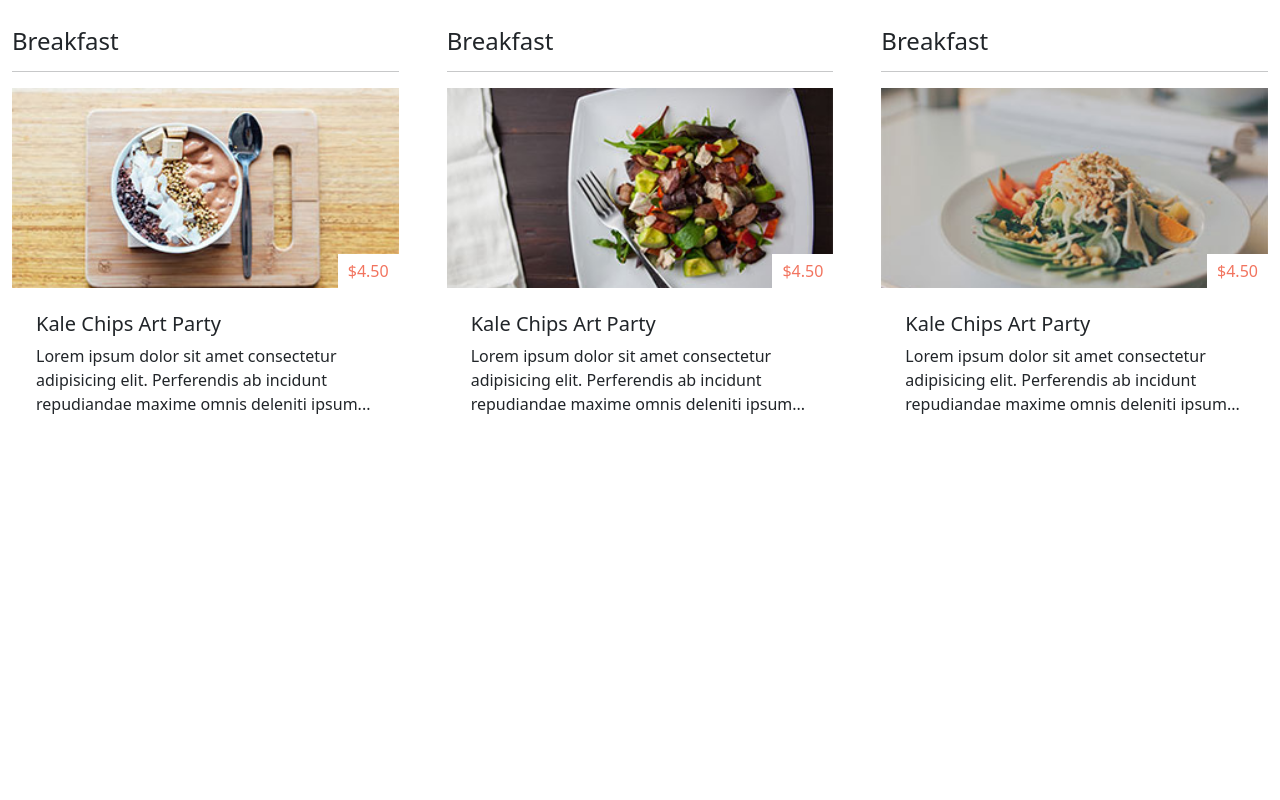
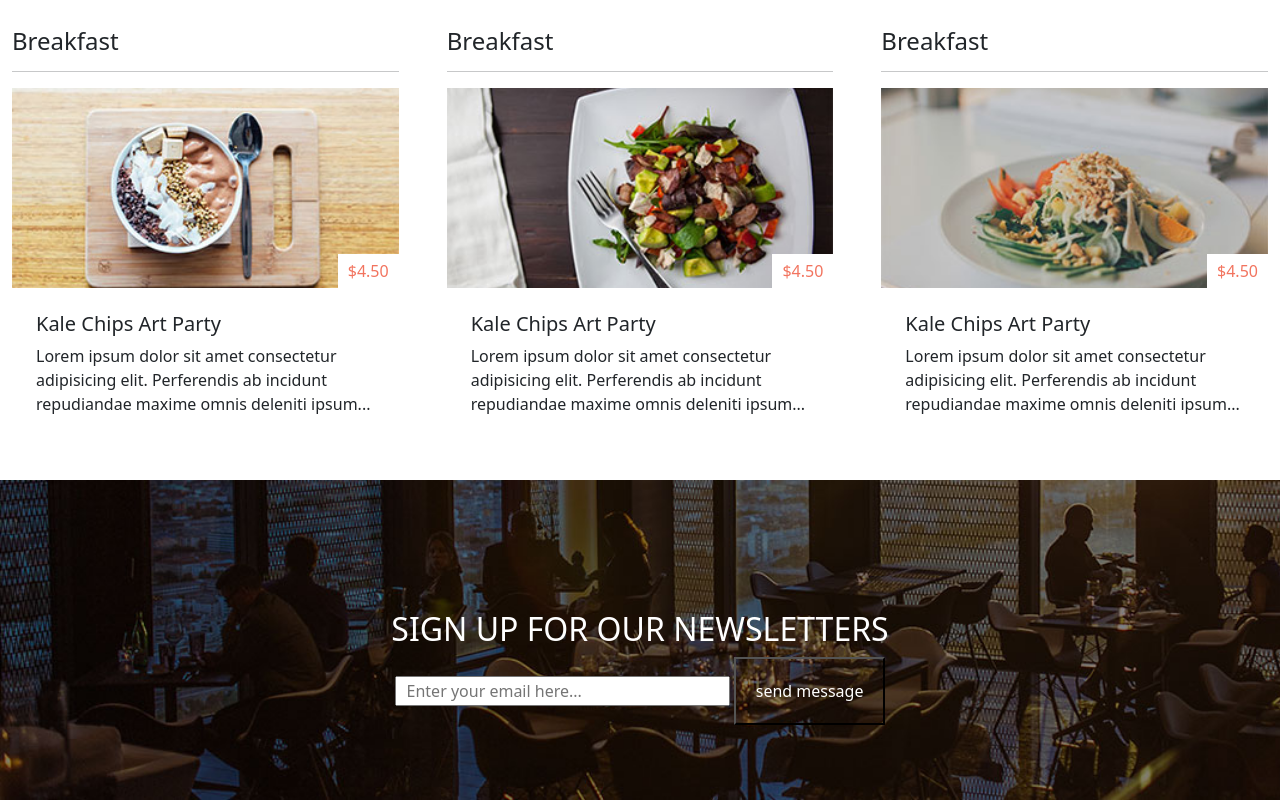
Before and after one commit to herediat/victory-sass, a website: page index.html in a window 1280 px wide. Shown: the part 1800-2600 px from the top of the page. Before the commit the page ends 2280 px from the top, so only its background shows below. Drawn offline with nearby package versions, Linux system fonts and the light colour scheme.

Commit message:
section4 done

```diff
--- a/index.html
+++ b/index.html
@@ -132,6 +132,21 @@
         </div>
         </div>
     </section>
+    <!-- -----------------------Section4---------------- -->
+    <section class="section4">
+        <div class="arrière-plan">
+            <h2>
+                sign up for our newsletters
+            </h2>
+            <form action="">
+            <input type="email" placeholder="Enter your email here...">
+            <button>
+                send message
+            </button>
+        </form>
+        </div>
+    </section>
+
 </body>
 <script src="./node_modules/bootstrap/dist/js/bootstrap.js"></script>
 <script src="./node_modules/@popperjs/core/dist/umd/popper.js"></script>
--- a/src/sass/modules/_section4.sass
+++ b/src/sass/modules/_section4.sass
@@ -0,0 +1,21 @@
+.section4
+    .arrière-plan
+        background-image: url(../img/signup-bg.jpg)
+        background-size: cover
+        height: 40vh
+        color: #fff
+        text-transform: uppercase
+        text-align: center
+        text-align: center
+        color: #fff
+        h2
+            transform: translate(0, 130px)
+        form
+            transform: translate(0, 130px)
+            input
+                padding-left: 10px
+                padding-right: 90px
+            button
+                background: transparent
+                color: #fff
+                padding: 20px
```
Also changed, not shown: public/css/app.css, 1 other file.
